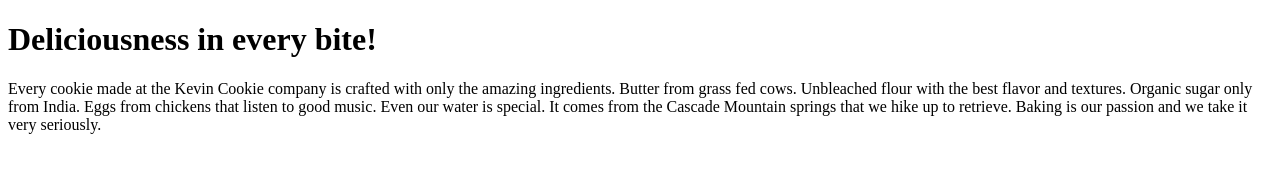
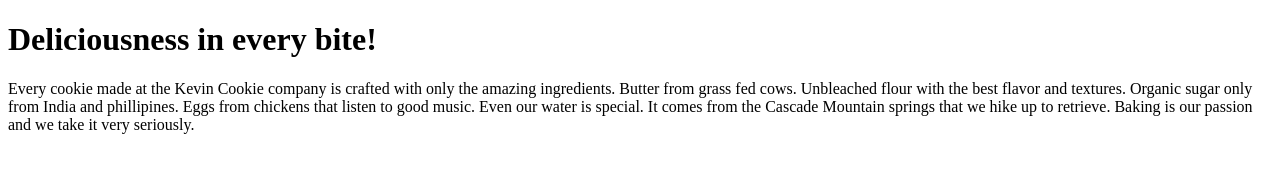
Before and after one commit to harris147/harris-cookie-company, a plain HTML site: page index.htm in a window 1280 px wide. Drawn offline with Linux system fonts and the light colour scheme.

Commit message:
Update index.htm
Added the text:included phillipines in the text

```diff
--- a/index.htm
+++ b/index.htm
@@ -3,7 +3,7 @@
 <body>
 
 <h1>Deliciousness in every bite!</h1>
-<p>Every cookie made at the Kevin Cookie company is crafted with only the amazing ingredients. Butter from grass fed cows. Unbleached flour with the best flavor and textures. Organic sugar only from India. Eggs from chickens that listen to good music. Even our water is special. It comes from the Cascade Mountain springs that we hike up to retrieve. Baking is our passion and we take it very seriously.</p>
+<p>Every cookie made at the Kevin Cookie company is crafted with only the amazing ingredients. Butter from grass fed cows. Unbleached flour with the best flavor and textures. Organic sugar only from India and phillipines. Eggs from chickens that listen to good music. Even our water is special. It comes from the Cascade Mountain springs that we hike up to retrieve. Baking is our passion and we take it very seriously.</p>
 
 </body>
 </html>
```
